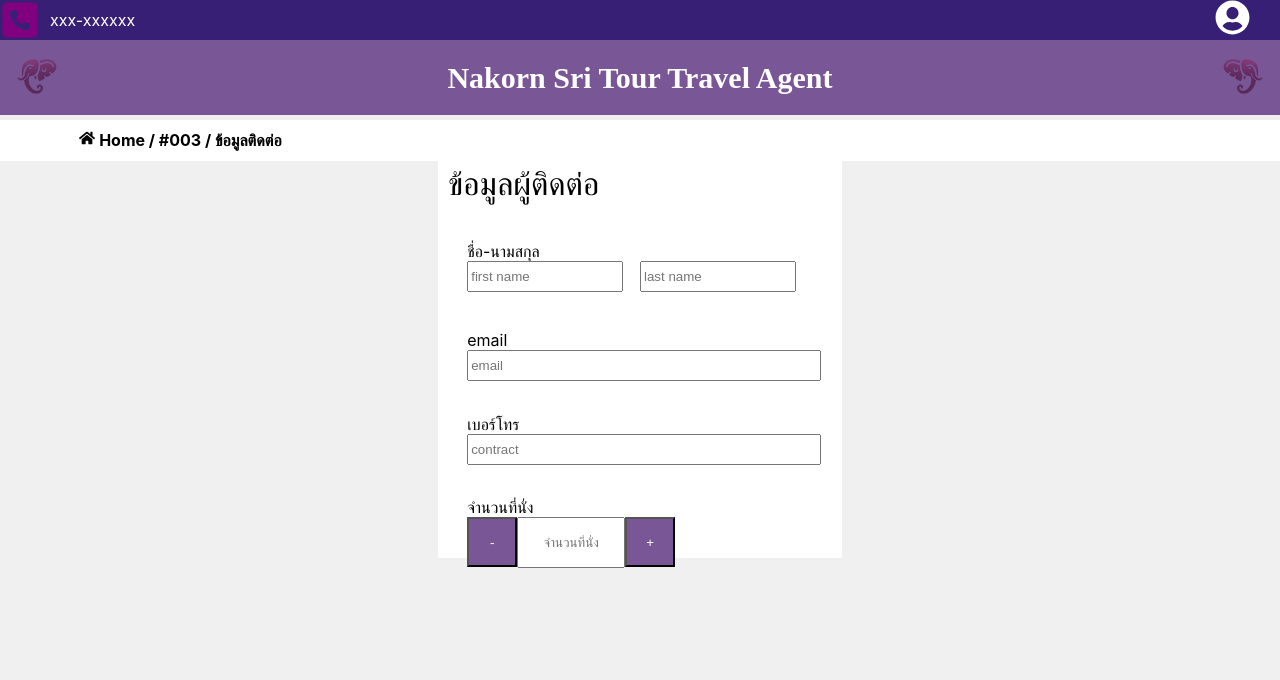
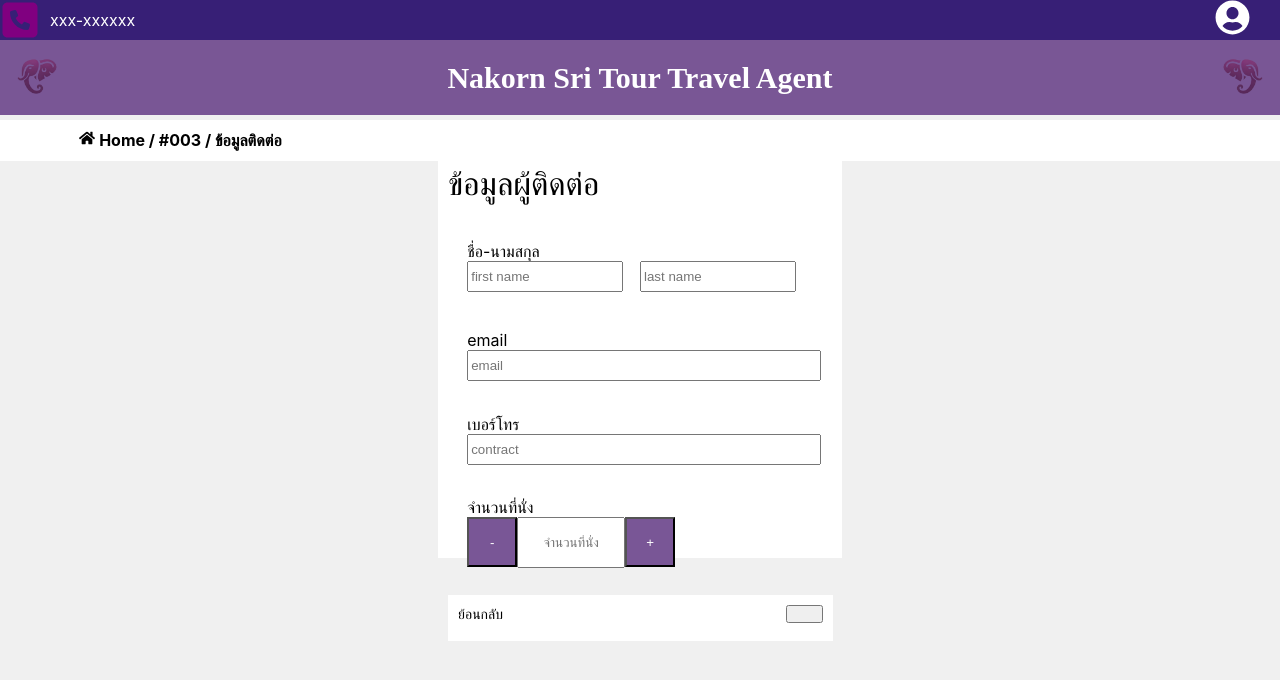
Before and after one commit to NuimanLP/NSTT-101, a React (Create React App) app in the folder payment/client/: page / in a window 1280 px wide. Shown: the top 680 px of the page. Built offline with nearby package versions, Linux system fonts and the light colour scheme.

Commit message:
add next button

```diff
--- a/payment/client/src/components/interface.css
+++ b/payment/client/src/components/interface.css
@@ -71,3 +71,18 @@
   font-weight: 700;
   font-style: normal;
 }
+.box {
+    height: 2vw;
+    width: 95%;
+    margin: 7%;
+    margin-left: 0px;
+    justify-content: flex-start;
+    background-color: white;
+    padding: 10px;
+    font-size: 14px;
+}
+    .box button{
+        height: 70%;
+        width: 10%;
+        float: right;
+    }
--- a/payment/client/src/components/interface.jsx
+++ b/payment/client/src/components/interface.jsx
@@ -45,8 +45,12 @@ function Interface(){
                             <button className='button'>+</button>
                         </div>
                     </div>
+                    <div className='box'>
+                        <label>ย้อนกลับ</label>
+                        <button></button>
+                    </div>
+                </div>
 
-                </div>
             </div>
         </div>
     )
```
